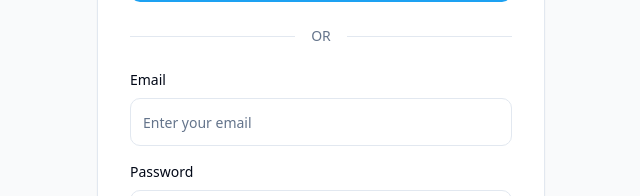
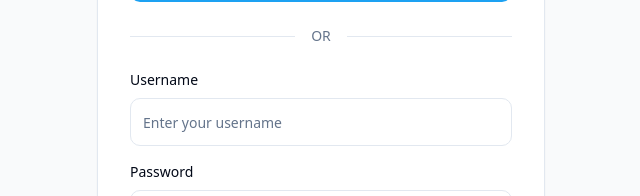
Before and after one commit to Auspicious14/evently-fe, a Next.js app: page /login in a window 1280 px wide. Shown: the part 350-546 px from the top of the page, without its empty margins (319-959 px from the left). Built offline with nearby package versions, Linux system fonts and the light colour scheme; no server answers.

Commit message:
feat(auth): make email optional and update login to use username

```diff
--- a/src/context/AuthContext.tsx
+++ b/src/context/AuthContext.tsx
@@ -17,7 +17,7 @@ interface IUser {
   id: string;
   username: string;
   role: string;
-  email: string
+  email?: string
 }
 
 interface IAuthContext {
--- a/src/modules/auth/login.tsx
+++ b/src/modules/auth/login.tsx
@@ -9,7 +9,7 @@ import Image from "next/image";
 import { Twitter, Eye, EyeOff } from "lucide-react";
 
 export const LoginPage = () => {
-  const [email, setEmail] = useState("");
+  const [username, setUsername] = useState("");
   const [password, setPassword] = useState("");
   const [showPassword, setShowPassword] = useState(false);
   const { login, loginWithTwitter, loading } = useAuth();
@@ -17,7 +17,7 @@ export const LoginPage = () => {
   const handleSubmit = async (e: React.FormEvent) => {
     e.preventDefault();
     try {
-      await login({ username: email, pass: password });
+      await login({ username, pass: password });
     } catch (err) {
       console.error(err);
     }
@@ -65,15 +65,15 @@ export const LoginPage = () => {
           {/* Form */}
           <form onSubmit={handleSubmit} className="space-y-4">
             <div>
-              <label htmlFor="email" className="block text-sm font-medium mb-2">
-                Email
+              <label htmlFor="username" className="block text-sm font-medium mb-2">
+                Username
               </label>
               <Input
-                id="email"
-                type="email"
-                placeholder="Enter your email"
-                value={email}
-                onChange={(e) => setEmail(e.target.value)}
+                id="username"
+                type="text"
+                placeholder="Enter your username"
+                value={username}
+                onChange={(e) => setUsername(e.target.value)}
                 required
                 className="h-12"
               />
--- a/src/modules/auth/model.ts
+++ b/src/modules/auth/model.ts
@@ -1,5 +1,5 @@
 export interface ISignup {
   username: string;
   password: string;
-  email: string;
+  email?: string;
 }
--- a/src/modules/auth/signup.tsx
+++ b/src/modules/auth/signup.tsx
@@ -99,15 +99,14 @@ export const SignupPage = () => {
 
             <div>
               <label htmlFor="email" className="block text-sm font-medium mb-2">
-                Email Address
+                Email Address (Optional)
               </label>
               <Input
                 id="email"
                 type="email"
-                placeholder="Enter your email"
+                placeholder="Enter your email (optional)"
                 value={email}
                 onChange={(e) => setEmail(e.target.value)}
-                required
                 className="h-12"
               />
             </div>
--- a/src/modules/dashboard/page.tsx
+++ b/src/modules/dashboard/page.tsx
@@ -35,7 +35,7 @@ const Sidebar = ({ activeTab, setActiveTab }: { activeTab: string; setActiveTab:
           </div>
           <div>
             <div className="font-semibold">{user?.username}</div>
-            <div className="text-xs text-muted-foreground">{user?.email}</div>
+            {user?.email && <div className="text-xs text-muted-foreground">{user?.email}</div>}
           </div>
         </div>
       </div>
```
